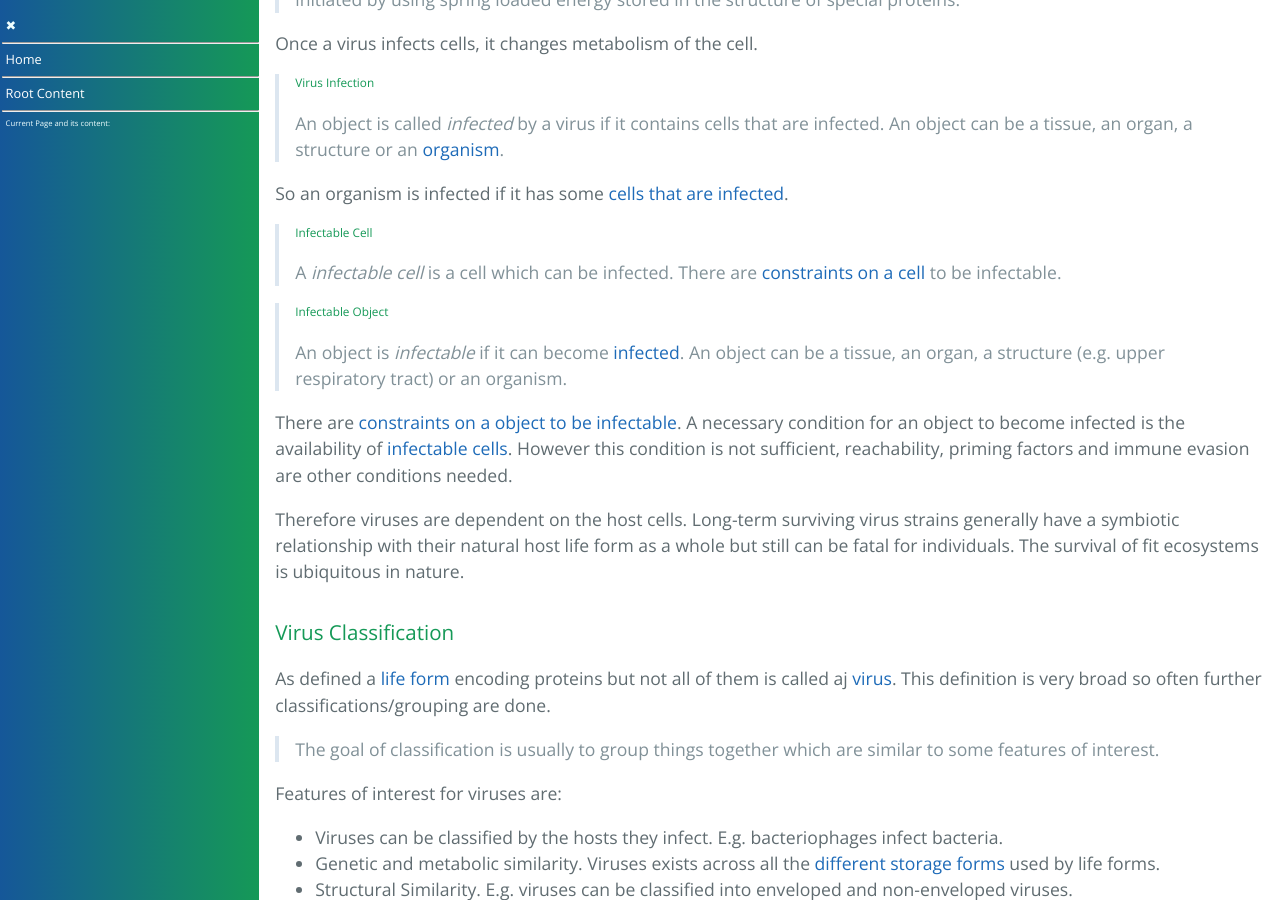
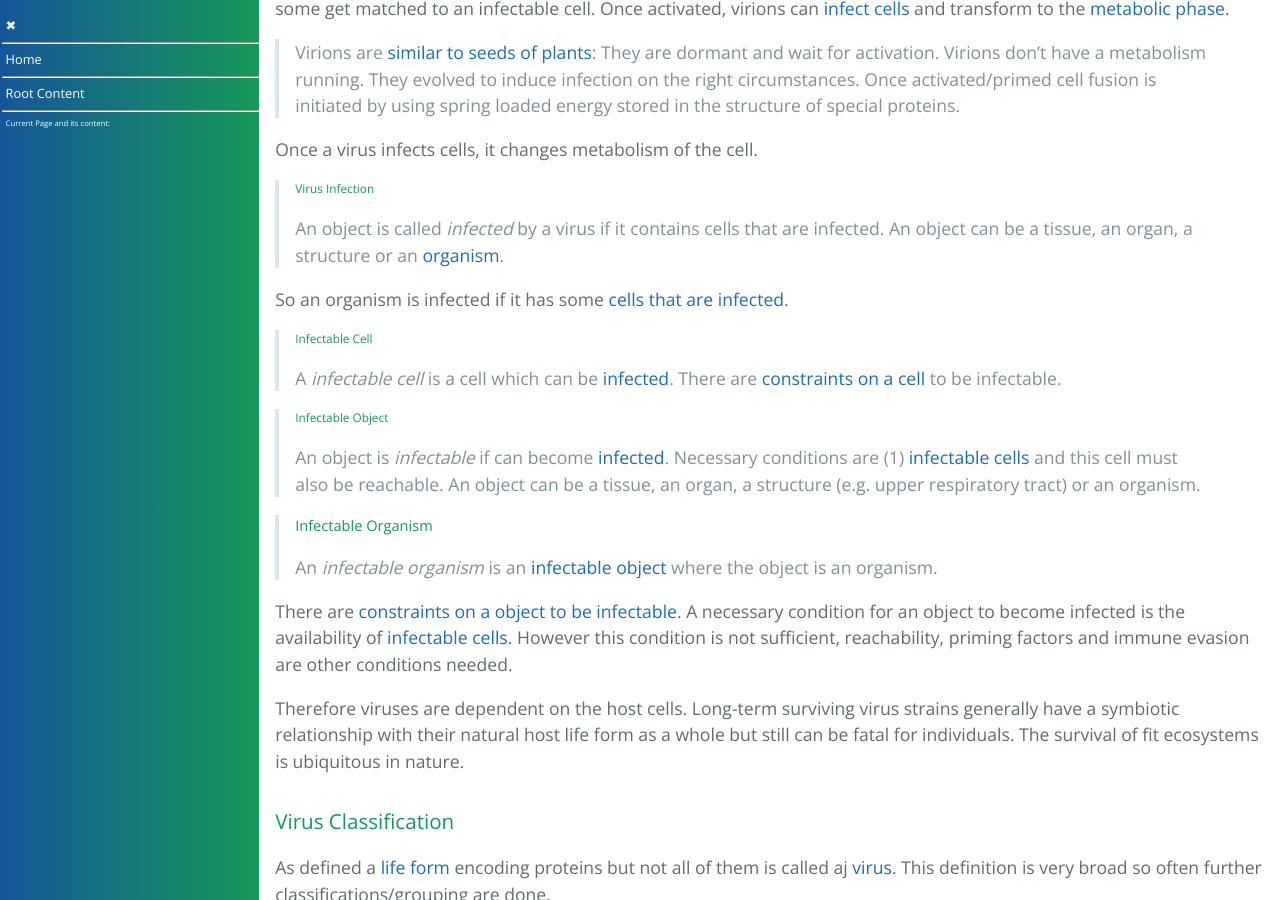
Before and after one commit to forestgrape/coronavirus, a Jekyll site: the page built from 2_biological/coronavirus.md, in a window 1280 px wide and 900 px high, scrolled down 6895 px. Built offline with Jekyll 4.4.1, drawn with Linux system fonts in a browser that asks for light colours; our own code applies the rules of GitHub Pages for plain Markdown files; some of the changed text lies outside the part shown.

Commit message:
def of infected/able * clarified and fixed links

```diff
--- a/2_biological/coronavirus.md
+++ b/2_biological/coronavirus.md
@@ -183,6 +183,9 @@ Viruses integrate enzymes produced by other forms of life into their metabolism.
 > ###### Infected Cell
 > A cell is called *infected* by a virus if it contains genetic material of the virus which influences the cell's metabolism.
 
+> ###### Infected Object
+> An object is *infected* if it contains [infected cells](#infected-cell). An object can be a tissue, an organ, a structure (e.g. upper respiratory tract) or an organism.
+
 These can mean that the virus is replicating inside the cell. A cell is also called infected if only some viral genes are translated and the resulting enzymes are active and thus influence the cells metabolism. To specify, cells in which replication takes place are called host cells.
 
 > ###### Host Cell
@@ -194,7 +197,7 @@ Most cells don't live forever. In multicellular organisms most cells live fare s
 
 ### Life Cycle
 Coronaviruses have a two phase life cycle:
-1. Virion phase: They are born/produced as [virion](#virion). Virions are similar to seeds of plants in the sense they have no metabolism: [passive travel](#virion-travel), wait to be [activated](#virion-attachment-and-activation) by matched with an [infectable cell](#infectable-cell) in the right environment. Once activated virions try to enter the cell.
+1. Virion phase: They are born/produced as [virion](#virion). Virions are similar to seeds of plants in the sense they have no metabolism: [passive travel](#virion-travel), wait to be [activated](#virion-activation) by matched with an [infectable cell](#infectable-cell) in the right environment. Once activated virions try to enter the cell.
 2. Metabolic phase: Once inside a cell, a virus uses the cells metabolism to produce proteins and other substances using the structures, ribosomes, enzymes and resources (fatty acids, amino acids and ribonucleic acids) from the host cell. As for all forms of life the ultimate goal is to produce progeny = new virions.
 
 > ###### Virion
@@ -209,18 +212,19 @@ Once a virus infects cells, it changes metabolism of the cell.
 
 
 
-
-
 > ###### Virus Infection
 > An object is called *infected* by a virus if it contains cells that are infected. An object can be a tissue, an organ, a structure or an [organism](#organism).
 
 So an organism is infected if it has some [cells that are infected](#infected-cell).
 
 > ###### Infectable Cell
-> A *infectable cell* is a cell which can be infected. There are [constraints on a cell](#cell-tropism) to be infectable.
+> A *infectable cell* is a cell which can be [infected](#infected-cell). There are [constraints on a cell](#cell-tropism) to be infectable.
 
 > ###### Infectable Object
-> An object is *infectable* if it can become [infected](#infected-object). An object can be a tissue, an organ, a structure (e.g. upper respiratory tract) or an organism.
+> An object is *infectable* if can become [infected](#infected-object). Necessary conditions are (1) [infectable cells](#infectable-cell) and this cell must also be reachable. An object can be a tissue, an organ, a structure (e.g. upper respiratory tract) or an organism.
+
+> ##### Infectable Organism
+> An *infectable organism* is an [infectable object](#infectable-object) where the object is an organism.
 
 There are [constraints on a object to be infectable](#tropism-of-viruses). A necessary condition for an object to become infected is the availability of [infectable cells](#infectable-cell). However this condition is not sufficient, reachability, priming factors and immune evasion are other conditions needed.
 
```
